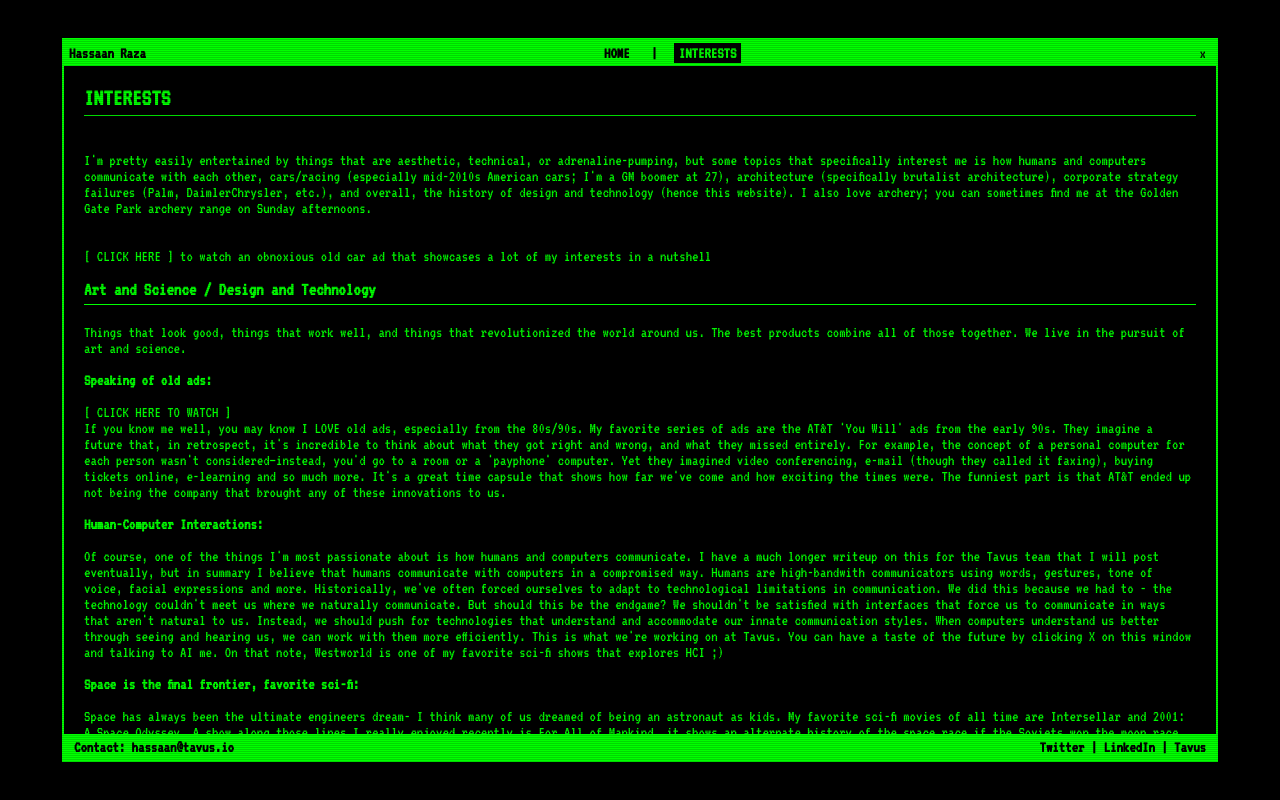
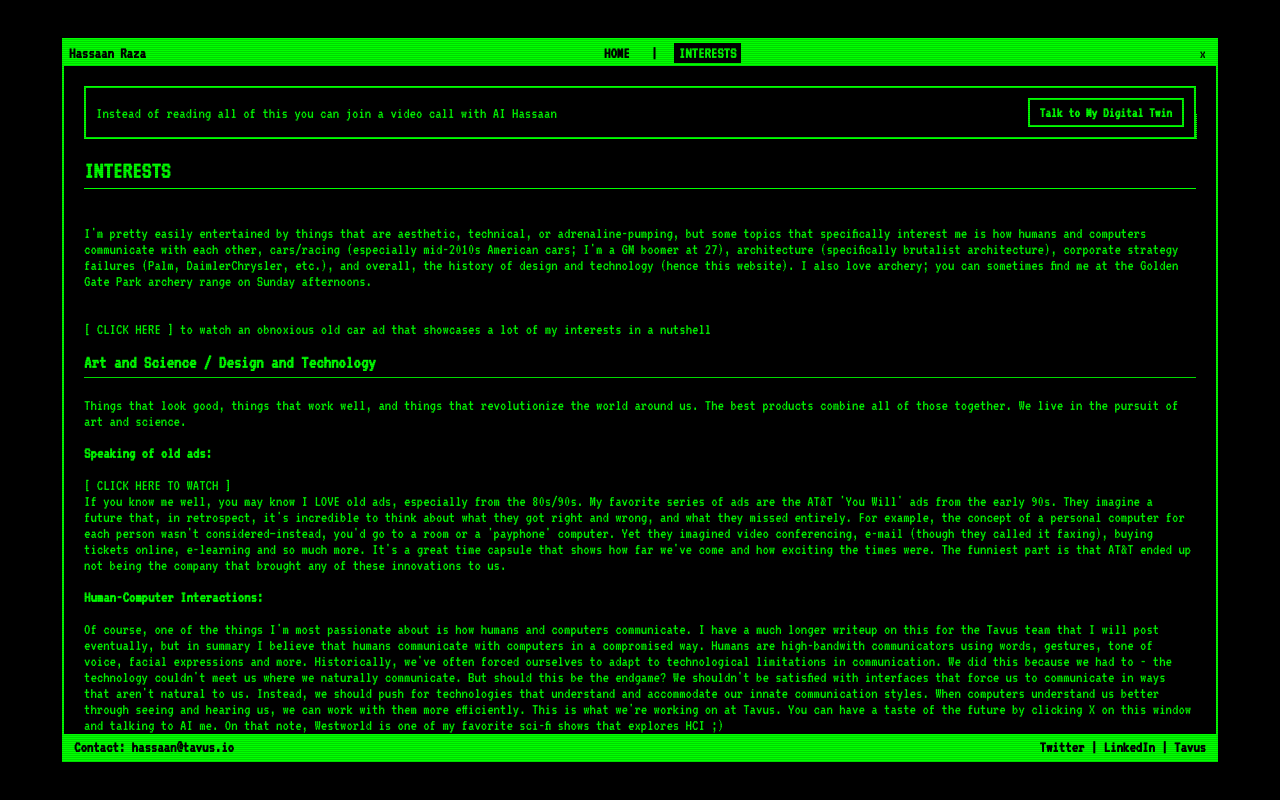
Before and after one commit to hassaan-tavus/hassaan-website, a website: page public/interests.html in a window 1280 px wide. Drawn offline with Linux system fonts and the light colour scheme.

Commit message:
Changing some content and styling

```diff
--- a/public/interests.html
+++ b/public/interests.html
@@ -47,6 +47,10 @@
         </div>
         <div id="content-area">
             <div id="interests" class="page active">
+                <div class="digital-twin-container small">
+                    <span>Instead of reading all of this you can join a video call with AI Hassaan</span>
+                    <a href="digitaltwin.html" class="digital-twin-link">Talk to My Digital Twin</a>
+                </div>
                 <h2>INTERESTS</h2>
                 <div id="interests-content">Loading interests...</div>
             </div>
--- a/public/interests.json
+++ b/public/interests.json
@@ -4,7 +4,7 @@
   "sections": [
     {
         "title": "Art and Science / Design and Technology",
-        "content": "Things that look good, things that work well, and things that revolutionized the world around us. The best products combine all of those together. We live in the pursuit of art and science.",
+        "content": "Things that look good, things that work well, and things that revolutionize the world around us. The best products combine all of those together. We live in the pursuit of art and science.",
         "subsections": [
           {
             "title": "Speaking of old ads",
--- a/public/style.css
+++ b/public/style.css
@@ -655,8 +655,8 @@ canvas {
 
 .tooltip .tooltiptext {
     visibility: hidden;
-    width: 80%; /* Increased from 300px */
-    max-width: 400px; /* Added max-width */
+    width: 80%;
+    max-width: 400px;
     background-color: #000;
     color: #0f0;
     text-align: left;
@@ -666,7 +666,7 @@ canvas {
     z-index: 1;
     bottom: 125%;
     left: 50%;
-    transform: translateX(-50%); /* Center the tooltip */
+    transform: translateX(-50%);
     opacity: 0;
     transition: opacity 0.3s, visibility 0.3s;
     word-wrap: break-word;
@@ -745,3 +745,24 @@ canvas {
         display: none;
     }
 }
+
+.digital-twin-container.small {
+    max-width: 100%; /* Make the box span the content area */
+    padding: 10px; /* Adjust the padding as needed */
+    display: flex;
+    justify-content: space-between;
+    align-items: center;
+    margin-bottom: 20px; /* Add padding between the box and the 'Interests' title */
+}
+
+.digital-twin-container.small span {
+    font-size: 1em; /* Make the text smaller */
+    flex-grow: 1;
+    text-align: left;
+}
+
+.digital-twin-container.small a {
+    margin-left: 20px; /* Add some space between the text and the button */
+    font-size: 0.9em; /* Make the button text smaller */
+    padding: 5px 10px; /* Adjust the button padding */
+}
```
Also changed, not shown: public/index.html (+1 -1 lines).
